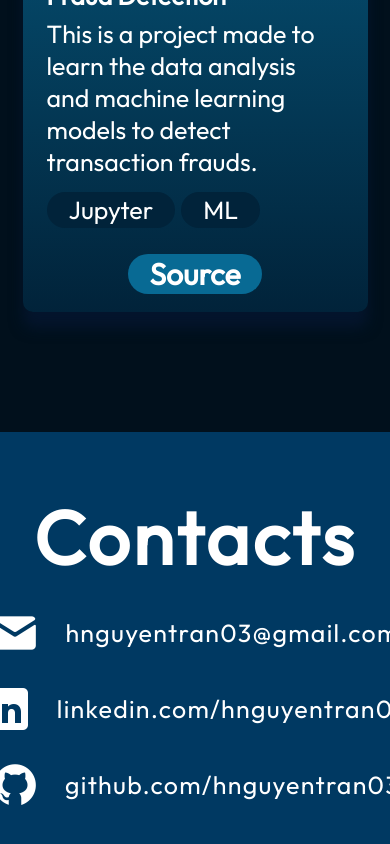
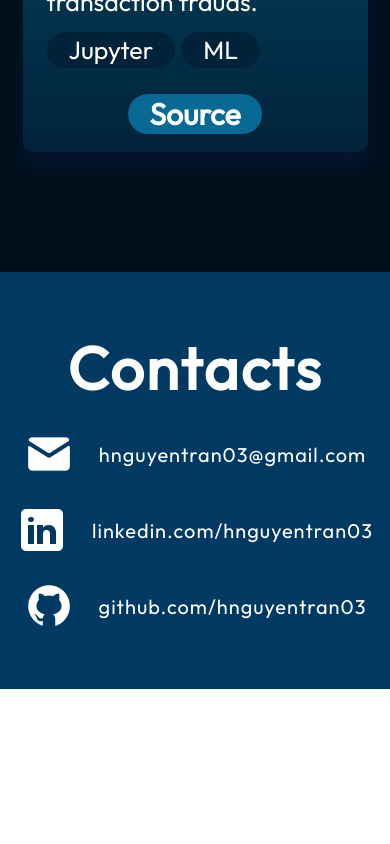
Before and after one commit to hnguyentran03/hnguyentran03.github.io, a React (Vite) app: page / in a window 390 px wide. Shown: the part 6348-7192 px from the top of the page. After the commit the page ends 7037 px from the top, so only its background shows below. Built offline with nearby package versions, Linux system fonts and the light colour scheme.

Commit message:
changed spacing of about section for mobile

```diff
--- a/src/components/About/About.module.css
+++ b/src/components/About/About.module.css
@@ -131,6 +131,7 @@
 
     .aboutItems {
         margin-top: 29px;
+        width: 100%;
     }
 
     .aboutItem {
--- a/src/components/Contact/Contact.module.css
+++ b/src/components/Contact/Contact.module.css
@@ -56,16 +56,16 @@
         display: flex;
         flex-direction: column;
         align-items: center;
-        font-size: 50px;
+        font-size: 40px;
         font-weight: 700;
-        letter-spacing: 3px;
+        letter-spacing: 2px;
     }
 
 
     .text p {
-        font-size: 25px;
+        font-size: 20px;
         font-weight: 400;
-        letter-spacing: 1.25px;
+        letter-spacing: 1px;
     }
 
     .links {
@@ -75,8 +75,8 @@
     .link a {
         color: var(--color-text);
         text-decoration: none;
-        font-size: 25px;
+        font-size: 20px;
         font-weight: 400;
-        letter-spacing: 1.25px;
+        letter-spacing: 1px;
     }
 }
```
Also changed, not shown: 5 other files (tests, documents, lock files or other folders).
